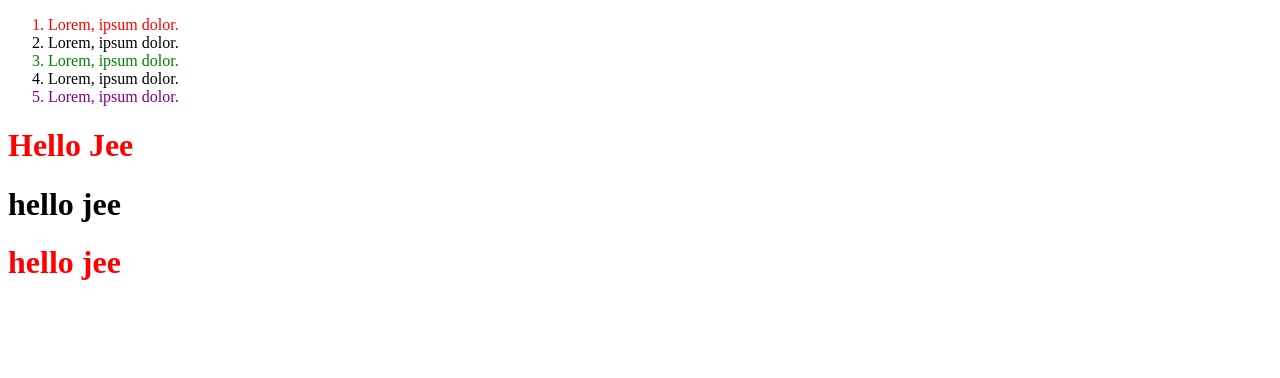
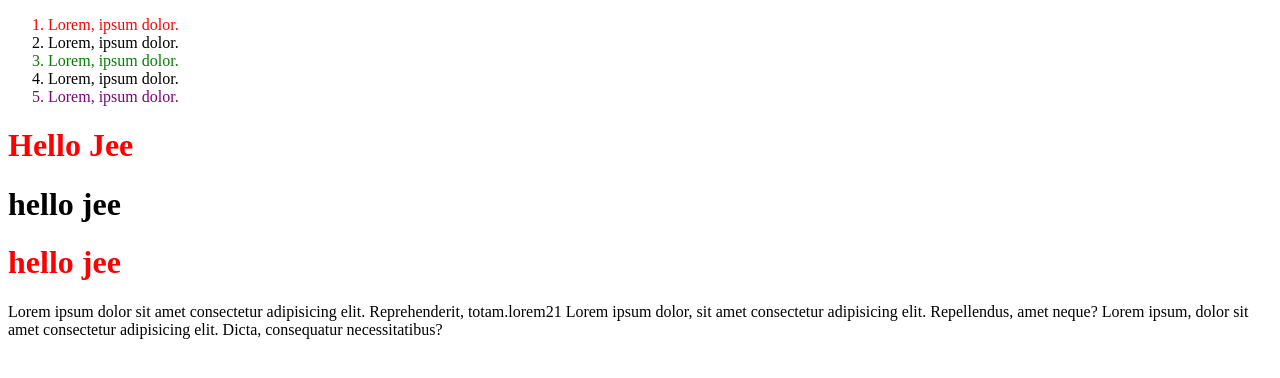
Before and after one commit to kitkatcodeskitty/mernSmart, a plain HTML site: page day3/index.html in a window 1280 px wide. Drawn offline with Linux system fonts and the light colour scheme.

Commit message:
add code

```diff
--- a/day3/index.html
+++ b/day3/index.html
@@ -42,5 +42,11 @@
         <h1>hello jee</h1>
     </div>
 
+
+
+    <p>
+        Lorem ipsum dolor sit amet consectetur adipisicing elit. Reprehenderit, totam.lorem21 Lorem ipsum dolor, sit amet consectetur adipisicing elit. Repellendus, amet neque? Lorem ipsum, dolor sit amet consectetur adipisicing elit. Dicta, consequatur necessitatibus?
+    </p>
+
 </body>
 </html>
```
